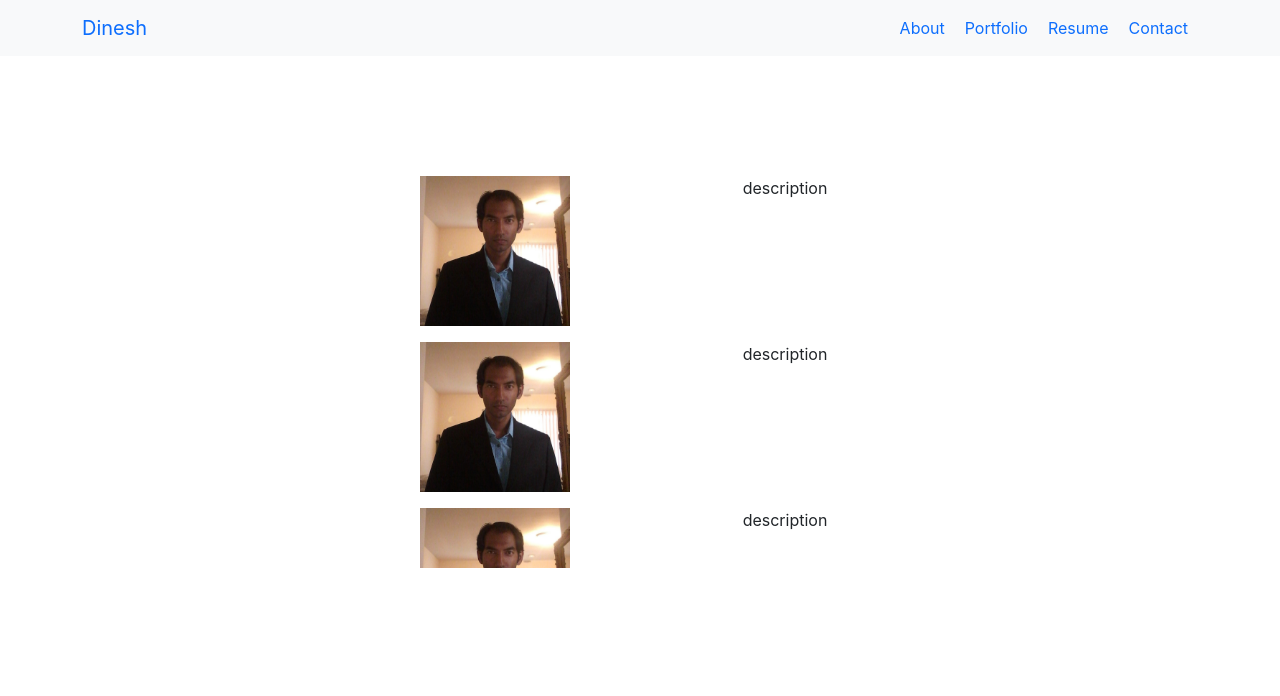
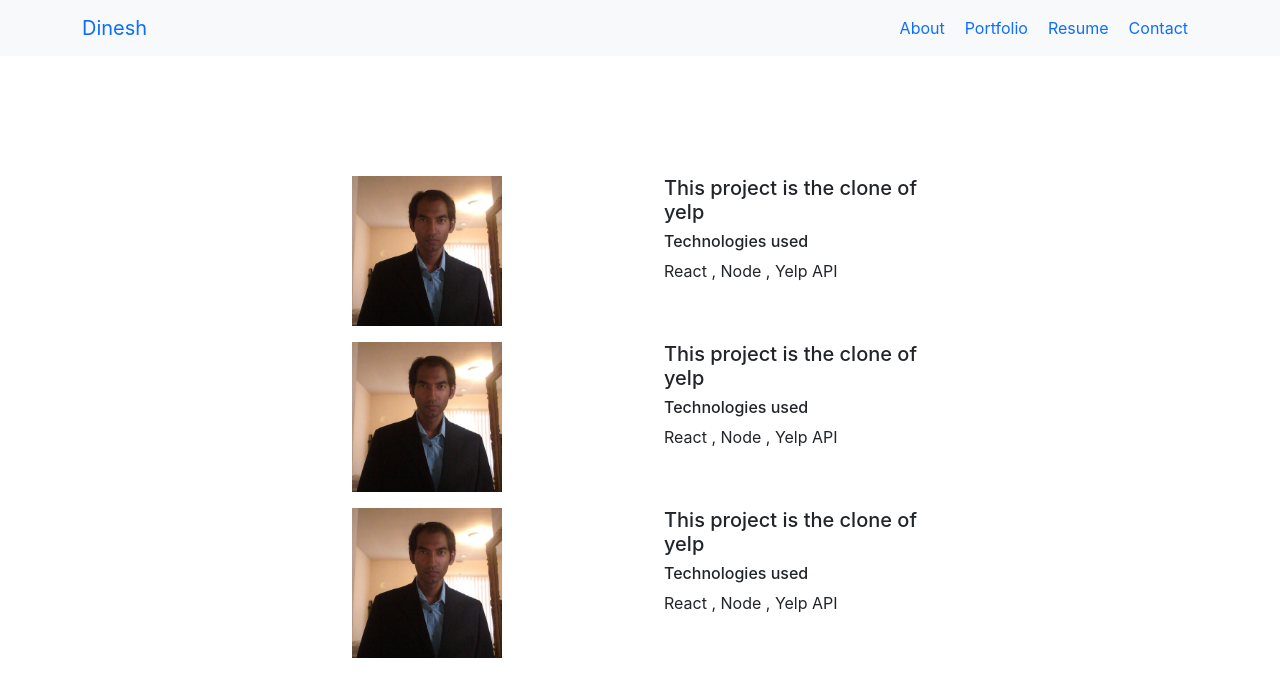
Before and after one commit to dineshigdd/dineshigdd.github.io, a React (Vite) app: page /portfolio in a window 1280 px wide. Shown: the top 696 px of the page. Built offline with nearby package versions, Linux system fonts and the light colour scheme.

Commit message:
add styles

```diff
--- a/src/styles/styles.js
+++ b/src/styles/styles.js
@@ -4,7 +4,7 @@ import styled from 'styled-components'
 const HomeContainer = styled.div`
 
     place-items: center;
-    min-width: 320px;
+    min-width: 100vw;
     min-height: 92vh;
 
     .inner-container{
@@ -12,5 +12,10 @@ const HomeContainer = styled.div`
         flex-direction: column;
         place-items: inherit;
     }
+
+    @media (max-width: 575.98px) {
+    min-width: 100vw;
+
+  }
 `
 export default HomeContainer;
--- a/src/views/Portfolio.jsx
+++ b/src/views/Portfolio.jsx
@@ -6,37 +6,54 @@ import { Container, Image, Row, Col } from 'react-bootstrap'
 
 function Portfolio() {
   return (
-    <HomeContainer className="w-50 p-3 d-flex mx-auto">
-     <GridContainer  className='d-flex flex-column'>
-          <Row className='p-2'>
+    <HomeContainer className="w-50 col-sm-1 w-sm-100 p-3 d-flex mx-auto">
+     <GridContainer  className='grid d-flex flex-column'>
+          <RowContainer className='p-2'>
             <Col><Image  src={ myImage}
                             fluid='true'
                             alt="my Image"
                             width={ 150 }
                     />
             </Col>
-            <Col><span>description</span></Col>
-          </Row>
+            <Col>
+              <div>
+                  <h5>This project is the clone of yelp</h5>
+                  <h6>Technologies used</h6>
+                  <p>React , Node , Yelp API</p>
+              </div>
+              </Col>
+          </RowContainer>
 
-          <Row className='p-2'>
+          <RowContainer className='p-2'>
             <Col><Image  src={ myImage}
                             fluid='true'
                             alt="my Image"
                             width={ 150 }
                     />
             </Col>
-            <Col><span>description</span></Col>
-          </Row>
+            <Col>
+            <div>
+                  <h5>This project is the clone of yelp</h5>
+                  <h6>Technologies used</h6>
+                  <p>React , Node , Yelp API</p>
+              </div>
+            </Col>
+          </RowContainer>
 
-          <Row className='p-2'>
+          <RowContainer className='p-2'>
           <Col><Image  src={ myImage}
                             fluid='true'
                             alt="my Image"
                             width={ 150 }
                     />
             </Col>
-            <Col><span>description</span></Col>
-          </Row>
+            <Col><div>
+                  <h5>This project is the clone of yelp</h5>
+                  <h6>Technologies used</h6>
+                  <p>React , Node , Yelp API</p>
+              </div>
+            </Col>
+          </RowContainer>
 
 
       </GridContainer>
@@ -44,14 +61,29 @@ function Portfolio() {
   )
 }
 
+
+
 const GridContainer = styled( Container )`
    height:50vh;
-   overflow-y:scroll;
-`
+   max-width: 50vw;
 
-// const Row = styled(Row)`
-//   padding:12px;
-// `
+  div {
+    text-align: left;
+  }
+
+  /* @media (min-width: 768px) {
+    overflow-y:scroll;
+
+  } */
+
+`;
+
+const RowContainer = styled( Row )`
+  @media (max-width: 575.98px) {
+    display: block;
+  }
+
+`;
 
 
 
```
